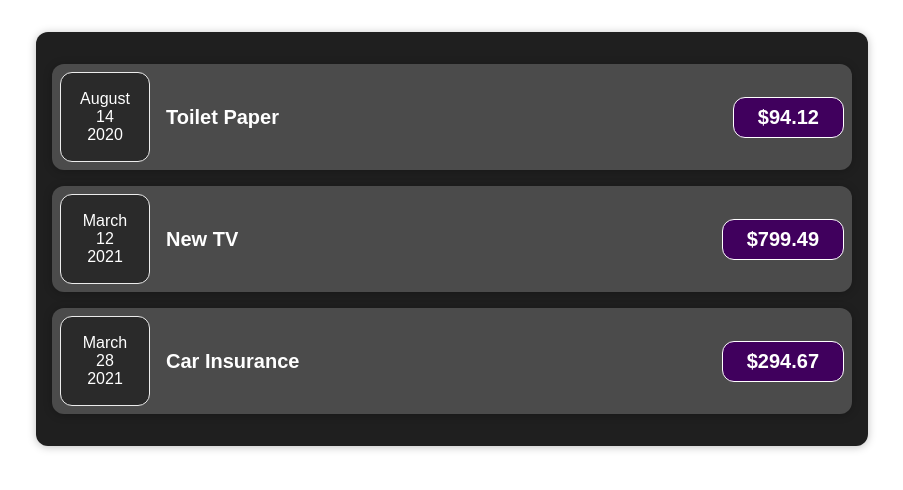
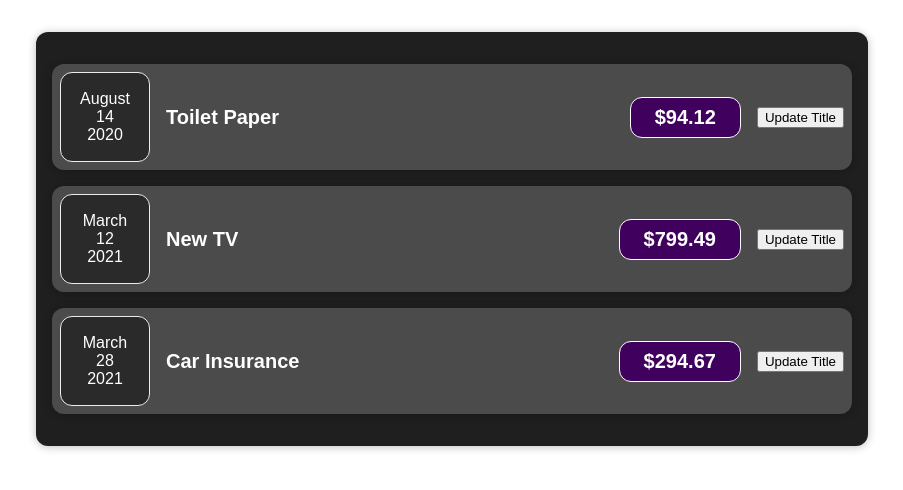
Before and after one commit to SivtsovaT/product-list-react, a React (Create React App) app: page / in a window 1280 px wide. Shown: the top 490 px of the page, without its empty margins (188-1091 px from the left). Built offline with nearby package versions, Linux system fonts and the light colour scheme.

Commit message:
- added the button for updating title;

```diff
--- a/src/components/Expenses/ExpenseItem.js
+++ b/src/components/Expenses/ExpenseItem.js
@@ -1,17 +1,22 @@
-import React from "react";
+import React, {useState} from "react";
 import './ExpenseItem.css';
 import ExpensesDate from "./ExpensesDate";
 import Card from "../UI/Card";
 
 const ExpenseItem = (props) => {
+    const [title, setTitle] = useState(props.title);
+    const updateTitle = () => {
+        setTitle('Updated');
+    }
 
     return (
         <Card className="expense-item">
            <ExpensesDate date={props.date}/>
 
             <div className="expense-item__description">
-                <h2>{props.title}</h2>
+                <h2>{title}</h2>
                 <div className="expense-item__price">${props.amount}</div>
+                <button onClick={updateTitle}>Update Title</button>
             </div>
         </Card>
     )
```
